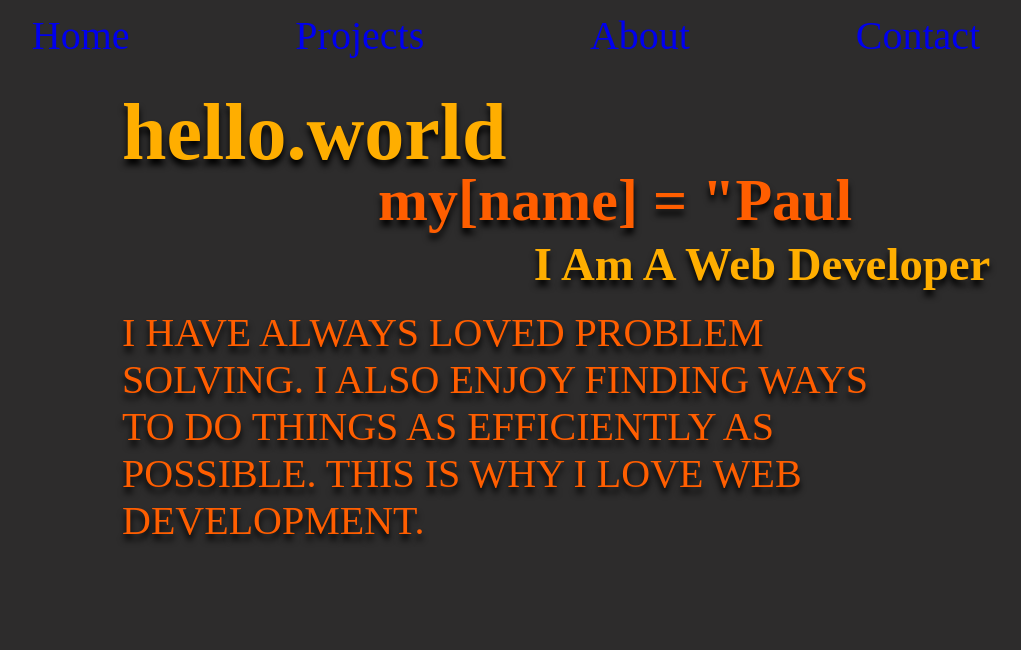
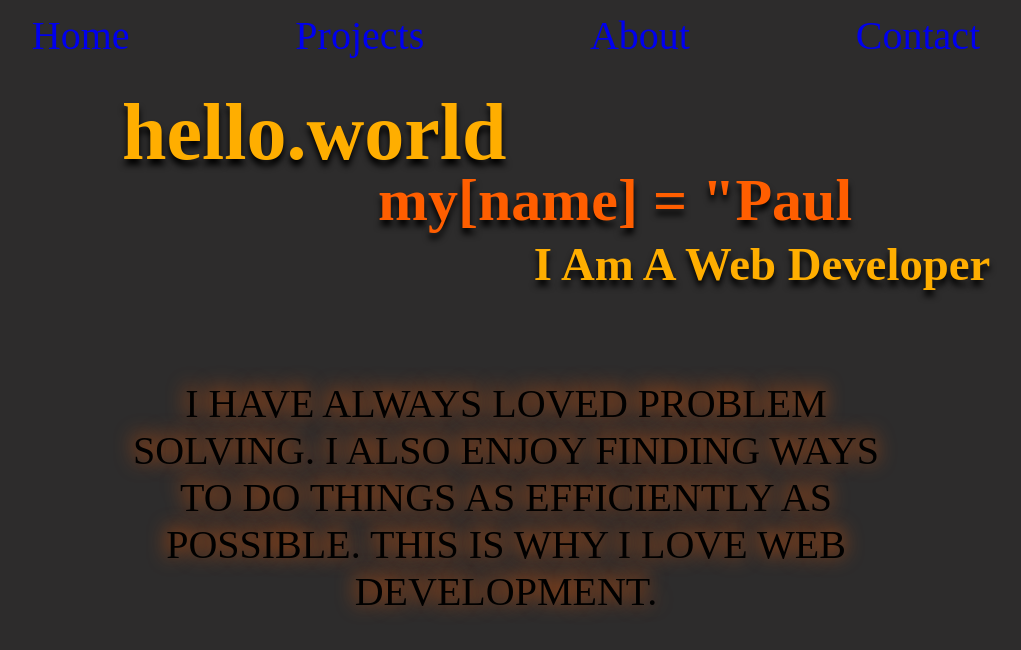
Before and after one commit to pauldamico/react-portfolio, a React (Create React App) app: page / in a window 1280 px wide. Shown: the top 650 px of the page, without its empty margins (134-1155 px from the left). Built offline with nearby package versions, Linux system fonts and the light colour scheme.

Commit message:
added home description

```diff
--- a/src/App.module.scss
+++ b/src/App.module.scss
@@ -104,9 +104,11 @@ a:focus{
 
     }
     p{
-        text-shadow: 0px 6px 6px black;
+        text-shadow: -1px -3px 20px $prmary-color;
+        text-align: center;
+        color: black;
         grid-column: 2/5;
-        grid-row: 4/6;
+        grid-row: 5/8;
         width: 100%;
         margin-top: 1%;
         z-index: 3;
```
